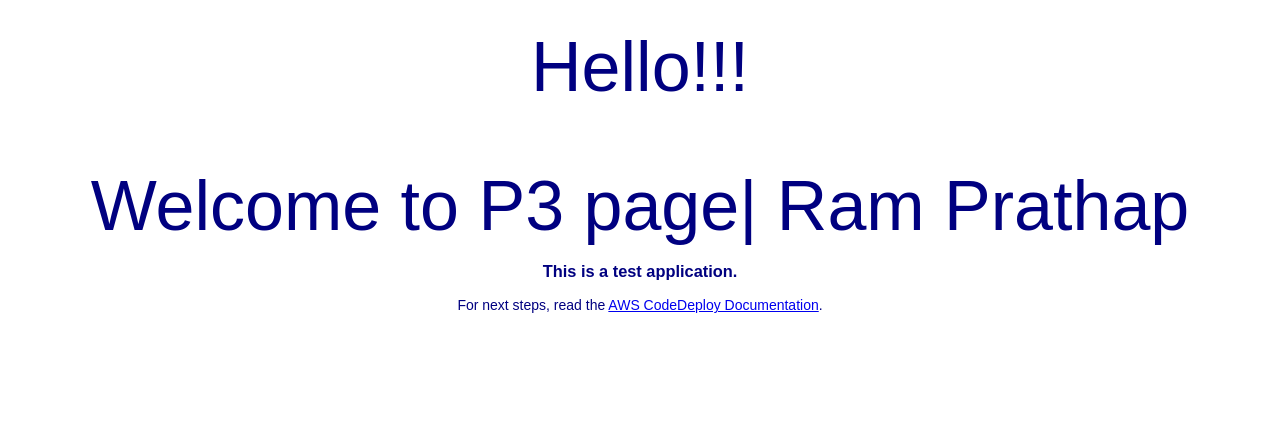
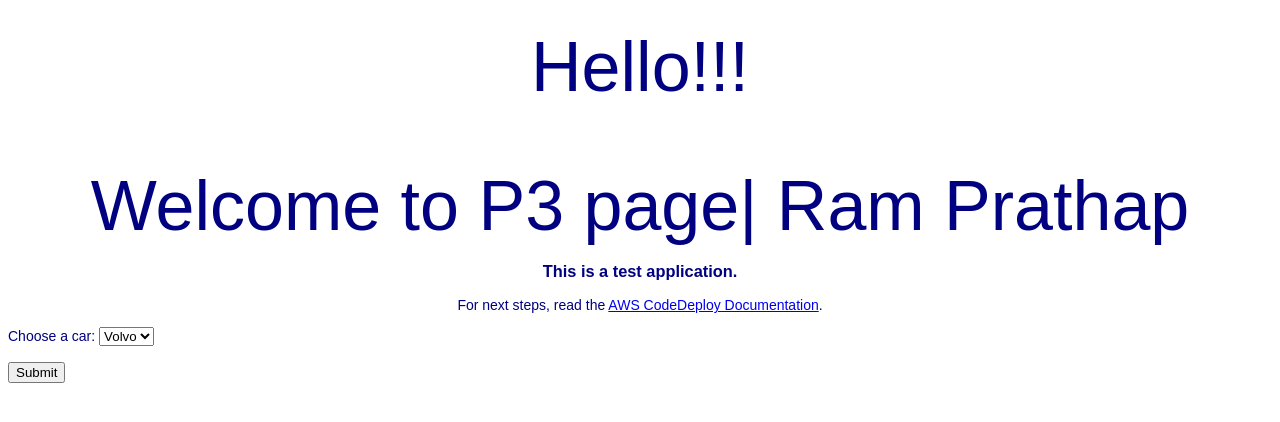
Before and after one commit to prathapmitta/newgit, a plain HTML site: page index.html in a window 1280 px wide. Shown: the part 220-642 px from the top of the page. Drawn offline with Linux system fonts and the light colour scheme.

Commit message:
Update index.html

```diff
--- a/index.html
+++ b/index.html
@@ -32,5 +32,16 @@
     <h3>This is a test application.</h3>
     <p>For next steps, read the <a href="http://aws.amazon.com/documentation/codedeploy">AWS CodeDeploy Documentation</a>.</p>
   </div>
+<form action="/action_page.php">
+  <label for="cars">Choose a car:</label>
+  <select name="cars" id="cars">
+    <option value="volvo">Volvo</option>
+    <option value="saab">Saab</option>
+    <option value="opel">Opel</option>
+    <option value="audi">Audi</option>
+  </select>
+  <br><br>
+  <input type="submit" value="Submit">
+</form>
 </body>
 </html>
```
